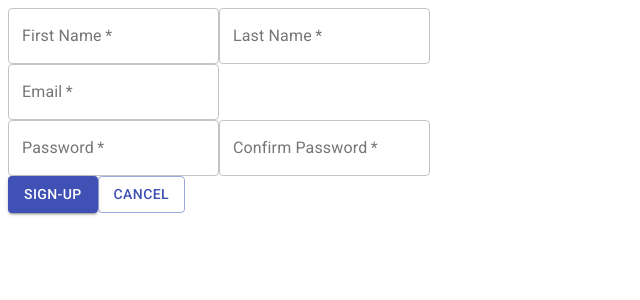
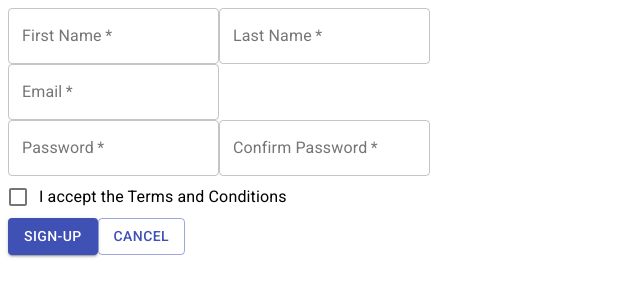
Before and after one commit to CorwinDickey/home-inventory, a React (Create React App) app in the folder front-end/: page /register in a window 1280 px wide. Shown: the top 300 px of the page, without its empty margins (0-640 px from the left). Built offline with nearby package versions, Linux system fonts and the light colour scheme; no server answers.

Commit message:
bug hunting on Login and Register Components

```diff
--- a/front-end/src/components/account/Login.jsx
+++ b/front-end/src/components/account/Login.jsx
@@ -18,7 +18,7 @@ const validationSchema = yup.object().shape({
         .required('Password is required')
 })
 
-function Login({ history, location }, props) {
+function Login({ history, location }) {
     const methods = useForm({
         resolver: yupResolver(validationSchema)
     })
@@ -28,7 +28,6 @@ function Login({ history, location }, props) {
     function onSubmit({ email, password }) {
         alertService.clear()
         accountService.login(email, password)
-            .then(data => props.setUser(data))
             .then(() => {
                 history.push('/')
             })
@@ -61,23 +60,17 @@ function Login({ history, location }, props) {
                 variant='contained'
                 color='primary'
                 onClick={handleSubmit(onSubmit)}
-            >
-                Login
-            </Button>
+            >Login</Button>
             <Button
                 variant='outlined'
                 color='primary'
                 onClick={() => history.push('/register')}
-            >
-                Register
-            </Button>
+            >Register</Button>
             <Button
                 variant='outlined'
                 color='primary'
                 onClick={() => history.push('/forgot-password')}
-            >
-                Forgot Password
-            </Button>
+            >Forgot Password</Button>
         </div>
     )
 }
--- a/front-end/src/components/account/Register.jsx
+++ b/front-end/src/components/account/Register.jsx
@@ -1,11 +1,12 @@
 import React from 'react'
 import { useForm, FormProvider } from 'react-hook-form'
-import { Button } from '@material-ui/core'
+import { Button, CheckBox } from '@material-ui/core'
 
 import * as Yup from 'yup'
 import { yupResolver } from '@hookform/resolvers/yup'
 
 import FormInput from '../form-controls/FormInput'
+import FormCheck from '../form-controls/FormCheck'
 
 import { accountService } from '../../services/account'
 import { alertService } from '../../services/alert'
@@ -35,8 +36,8 @@ function Register({ history }) {
 
     const { handleSubmit, errors } = methods
 
-    function onSubmit(fields) {
-        accountService.register(fields)
+    function onSubmit(data) {
+        accountService.register(data)
             .then(() => {
                 alertService.success('Registration successful, please check your email for verification instructions')
                 history.push('login')
@@ -87,6 +88,13 @@ function Register({ history }) {
                             errorObj={errors}
                         />
                     </div>
+                    <FormCheck
+                        name='acceptTerms'
+                        label='I accept the Terms and Conditions'
+                        required={true}
+                        errorObj={errors}
+                        color='primary'
+                    />
                 </form>
             </FormProvider>
             <Button
```
Also changed, not shown: front-end/src/components/form-controls/FormInput.jsx (line endings or trailing spaces).
